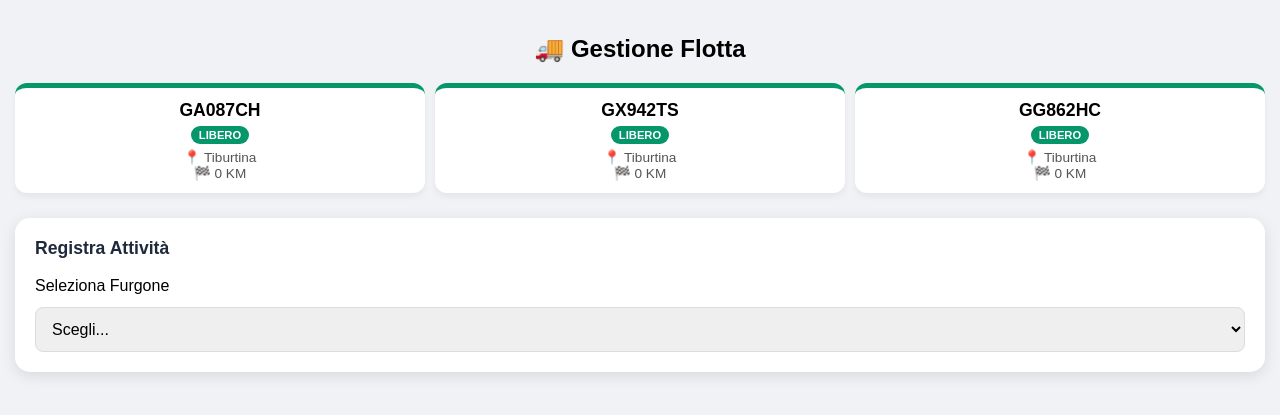
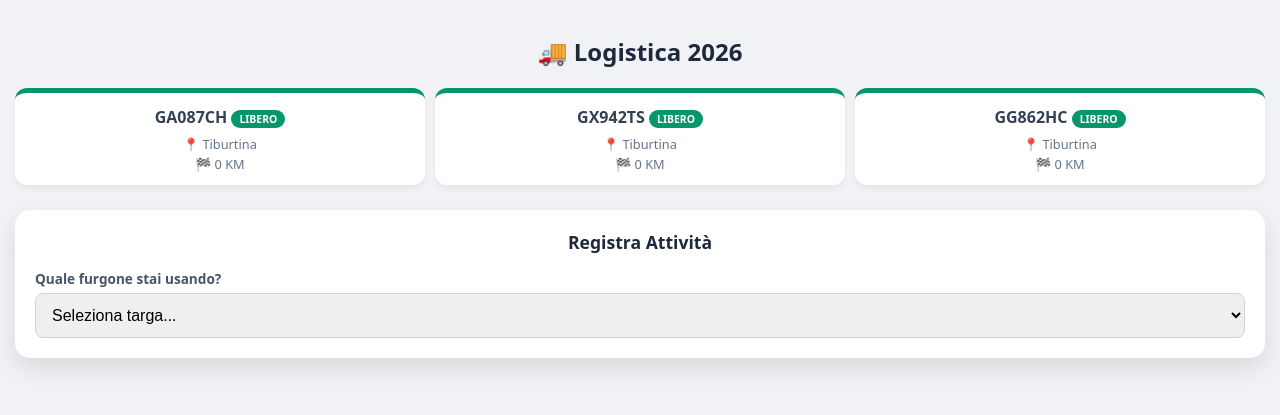
Before and after one commit to valerio121291/furgoni-uscite, a Flask app: page / in a window 1280 px wide. Shown: the top 415 px of the page. Run offline with Flask 3, Linux system fonts and the light colour scheme.

Commit message:
Update form.html

```diff
--- a/templates/form.html
+++ b/templates/form.html
@@ -5,31 +5,39 @@
   <meta name="viewport" content="width=device-width, initial-scale=1">
   <title>Centrale Operativa Furgoni</title>
   <style>
-    body { font-family: sans-serif; background: #f0f2f5; margin: 0; padding: 15px; }
-    .header { text-align: center; margin-bottom: 20px; }
-    .status-grid { display: grid; grid-template-columns: 1fr 1fr 1fr; gap: 10px; margin-bottom: 25px; }
+    body { font-family: system-ui, -apple-system, sans-serif; background: #f0f2f5; margin: 0; padding: 15px; }
+    .header { text-align: center; margin-bottom: 20px; color: #1e293b; }
+
+    /* DASHBOARD IN ALTO */
+    .status-grid { display: grid; grid-template-columns: repeat(auto-fit, minmax(100px, 1fr)); gap: 10px; margin-bottom: 25px; }
     .truck-card { background: white; padding: 12px; border-radius: 12px; text-align: center; box-shadow: 0 4px 6px rgba(0,0,0,0.05); border-top: 5px solid #ccc; }
-    .truck-card.In.Viaggio { border-top-color: #f97316; }
-    .truck-card.Libero { border-top-color: #059669; }
-    .targa-box { font-weight: bold; font-size: 1.1rem; display: block; }
-    .status-tag { font-size: 0.7rem; font-weight: bold; text-transform: uppercase; padding: 3px 8px; border-radius: 50px; color: white; margin: 5px 0; display: inline-block; }
+    .truck-card.In.Viaggio { border-top-color: #f97316; } /* Arancione se viaggia */
+    .truck-card.Libero { border-top-color: #059669; }    /* Verde se libero */
+    .targa-box { font-weight: bold; font-size: 1rem; color: #334155; }
+    .status-tag { font-size: 0.65rem; font-weight: bold; text-transform: uppercase; padding: 2px 8px; border-radius: 50px; color: white; margin: 5px 0; display: inline-block; }
     .Libero .status-tag { background: #059669; }
     .In.Viaggio .status-tag { background: #f97316; }
-    .km-label { font-size: 0.85rem; color: #555; display: block; }
-    .alert-msg { color: #dc2626; font-size: 0.75rem; font-weight: bold; margin-top: 5px; }
+    .km-label { font-size: 0.8rem; color: #64748b; display: block; margin-top: 2px; }
+    .alert-msg { color: #dc2626; font-size: 0.7rem; font-weight: bold; margin-top: 5px; animation: blink 1s infinite; }
+    @keyframes blink { 50% { opacity: 0.5; } }
 
-    .main-card { background: white; padding: 20px; border-radius: 15px; box-shadow: 0 4px 15px rgba(0,0,0,0.1); }
-    h3 { margin-top: 0; color: #1e293b; font-size: 1.1rem; }
-    select, input, button { width: 100%; padding: 12px; margin-top: 12px; border-radius: 8px; border: 1px solid #ddd; box-sizing: border-box; font-size: 1rem; }
-    button { background: #2563eb; color: white; border: none; font-weight: bold; cursor: pointer; }
+    /* FORM REGISTRAZIONE */
+    .main-card { background: white; padding: 20px; border-radius: 15px; box-shadow: 0 10px 25px rgba(0,0,0,0.1); }
+    h3 { margin: 0 0 15px 0; color: #1e293b; font-size: 1.1rem; text-align: center; }
+    label { font-size: 0.85rem; font-weight: 600; color: #475569; display: block; margin-top: 10px; }
+    select, input, button { width: 100%; padding: 12px; margin-top: 5px; border-radius: 8px; border: 1px solid #cbd5e1; box-sizing: border-box; font-size: 1rem; }
+    button { background: #2563eb; color: white; border: none; font-weight: bold; cursor: pointer; margin-top: 20px; transition: 0.2s; }
+    button:active { transform: scale(0.98); }
     .btn-step { background: #f97316; }
     .btn-stop { background: #059669; }
+
+    .hidden { display: none; }
   </style>
 </head>
 <body>
 
   <div class="header">
-    <h2>🚚 Gestione Flotta</h2>
+    <h2>🚚 Logistica 2026</h2>
   </div>
 
   <div class="status-grid">
@@ -48,15 +56,16 @@
     <form method="post">
       <h3>Registra Attività</h3>
 
-      <label>Seleziona Furgone</label>
+      <label>Quale furgone stai usando?</label>
       <select name="targa" id="targa-select" required onchange="toggleForm()">
-        <option value="" disabled selected>Scegli...</option>
+        <option value="" disabled selected>Seleziona targa...</option>
         {% for targa, info in furgoni.items() %}
-          <option value="{{ targa }}" data-stato="{{ info.stato }}">{{ targa }}</option>
+          <option value="{{ targa }}" data-stato="{{ info.stato }}">{{ targa }} ({{ info.stato }})</option>
         {% endfor %}
       </select>
 
-      <div id="form-start" style="display:none;">
+      <div id="form-start" class="hidden">
+        <label>Autista</label>
         <select name="autista">
           <option value="Valerio">Valerio</option>
           <option value="Costantino">Costantino</option>
@@ -94,16 +124,14 @@
       const select = document.getElementById('targa-select');
       const stato = select.options[select.selectedIndex].getAttribute('data-stato');
 
-      document.getElementById('form-start').style.display = (stato === 'Libero') ? 'block' : 'none';
-      // Qui aggiungeremo la logica per mostrare arrivo o stop in base allo step salvato in sessione
-      // Per ora mostriamo i blocchi in base allo stato del furgone
-      if(stato === 'In Viaggio') {
-          document.getElementById('form-arrivo').style.display = 'block';
-          document.getElementById('form-stop').style.display = 'block';
-      } else {
-          document.getElementById('form-arrivo').style.display = 'none';
-          document.getElementById('form-stop').style.display = 'none';
+      document.getElementById('form-start').classList.toggle('hidden', stato !== 'Libero');
+      document.getElementById('form-update').classList.toggle('hidden', stato !== 'In Viaggio');
     }
+
+    function updateActionFields() {
+      const val = document.getElementById('azione-update').value;
+      document.getElementById('fields-arrivo').classList.toggle('hidden', val !== 'arrivo_dest');
+      document.getElementById('fields-stop').classList.toggle('hidden', val !== 'stop');
     }
   </script>
 </body>
```
Also changed, not shown: other parts of templates/form.html (+28 -7 lines). Lines whose indentation alone changed are shown as unchanged.
